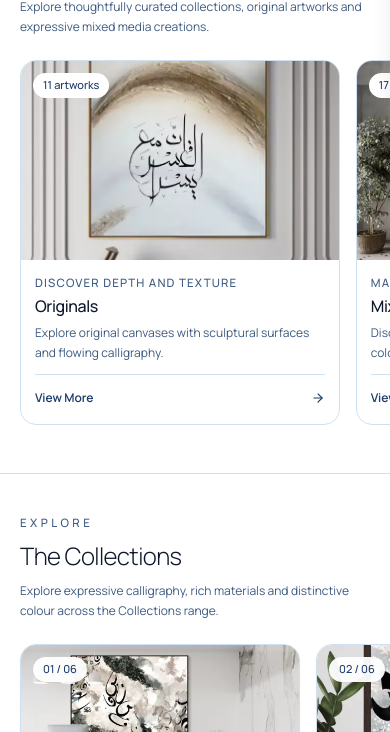
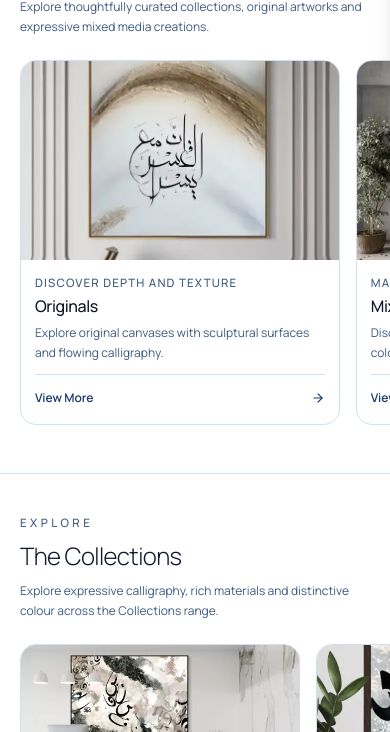
Before and after one commit to MFX-LABS-INDIA/sumaira-arts, a Next.js app: page / in a window 390 px wide. Shown: the part 647-1379 px from the top of the page. Built offline with nearby package versions, Linux system fonts and the light colour scheme; no server answers.

Commit message:
feat(ui): remove count badges from category & collection cards and remove commission process from footer

```diff
--- a/src/components/organisms/CategoryCards/CategoryCards.tsx
+++ b/src/components/organisms/CategoryCards/CategoryCards.tsx
@@ -18,7 +18,6 @@ export function CategoryCards() {
         <div className="mt-6 -mx-5 flex snap-x snap-mandatory scroll-px-5 gap-4 overflow-x-auto px-5 pb-2 no-scrollbar sm:mx-0 sm:mt-10 sm:px-0 sm:scroll-px-0 sm:grid sm:grid-cols-2 md:grid-cols-3 sm:gap-6 sm:overflow-visible">
           {artworkCategories.map((category) => {
             const artwork = allProducts.find((product) => product.slug === category.productSlug)!;
-            const count = allProducts.filter((product) => product.category === category.id).length;
 
             return (
               <article key={category.id} className="group relative flex h-full w-[82vw] max-w-[320px] shrink-0 snap-start flex-col overflow-hidden rounded-card border border-light bg-white transition-colors hover:border-brand sm:w-auto sm:max-w-none">
@@ -30,7 +29,6 @@ export function CategoryCards() {
                     sizes="(min-width: 1280px) 379px, (min-width: 1024px) 31vw, (min-width: 640px) 90vw, 82vw"
                     className="object-cover transition-transform duration-500 group-hover:scale-[1.03] motion-reduce:transform-none"
                   />
-                  <span className="absolute start-3 top-3 rounded-full bg-white px-2.5 py-1 text-[11px] font-medium text-brand sm:start-3.5 sm:top-3.5 sm:px-3 sm:py-1 sm:text-xs">{count} artworks</span>
                 </div>
                 <div className="flex flex-1 flex-col p-3.5 sm:p-5">
                   <Eyebrow className="tracking-widest text-[10px] sm:text-label">{category.eyebrow}</Eyebrow>
--- a/src/components/organisms/CollectionGrid/CollectionGrid.tsx
+++ b/src/components/organisms/CollectionGrid/CollectionGrid.tsx
@@ -14,7 +14,7 @@ import type { Product } from "@/types/store";
 const collectionArtworks = mixedMediaProducts.slice(0, 6);
 const collectionHref = "/products?category=Mixed_Media_Canvas";
 
-function CollectionCard({ product, index }: { product: Product; index: number }) {
+function CollectionCard({ product }: { product: Product; index: number }) {
   return (
     <article className="group relative flex w-[75vw] max-w-[280px] shrink-0 snap-start flex-col overflow-hidden rounded-2xl border border-light bg-white shadow-xs transition-[border-color,box-shadow] duration-300 hover:border-soft hover:shadow-raised sm:w-[calc((100%-1.25rem)/2)] sm:max-w-none lg:w-[calc((100%-2.5rem)/3)]">
       <div className="relative aspect-[16/10] sm:aspect-[4/3] overflow-hidden bg-ice">
@@ -25,9 +25,6 @@ function CollectionCard({ product, index }: { product: Product; index: number })
           sizes="(min-width: 1280px) 379px, (min-width: 1024px) 31vw, (min-width: 640px) 45vw, 75vw"
           className="object-cover transition-transform duration-700 ease-out group-hover:scale-[1.035] motion-reduce:transform-none"
         />
-        <span className="absolute start-3 top-3 rounded-full bg-white/95 px-2.5 py-1 text-[11px] font-medium text-brand shadow-xs sm:start-3.5 sm:top-3.5 sm:px-3 sm:py-1 sm:text-xs">
-          {String(index + 1).padStart(2, "0")} / {String(collectionArtworks.length).padStart(2, "0")}
-        </span>
       </div>
       <div className="flex flex-1 flex-col p-3.5 sm:p-4">
         <p className="text-[10px] sm:text-xs font-medium uppercase tracking-widest text-steel">Collections</p>
--- a/src/data/navigation.ts
+++ b/src/data/navigation.ts
@@ -20,7 +20,6 @@ export const footerNav: { title: string; links: NavLink[] }[] = [
       { label: "Mixed Media", href: "/products?category=Mixed_Media_Artworks" },
       { label: "Collections", href: "/products?category=Mixed_Media_Canvas" },
       { label: "All Artworks", href: "/products" },
-      { label: "Commission Process", href: "/#commission" },
     ],
   },
   {
```
